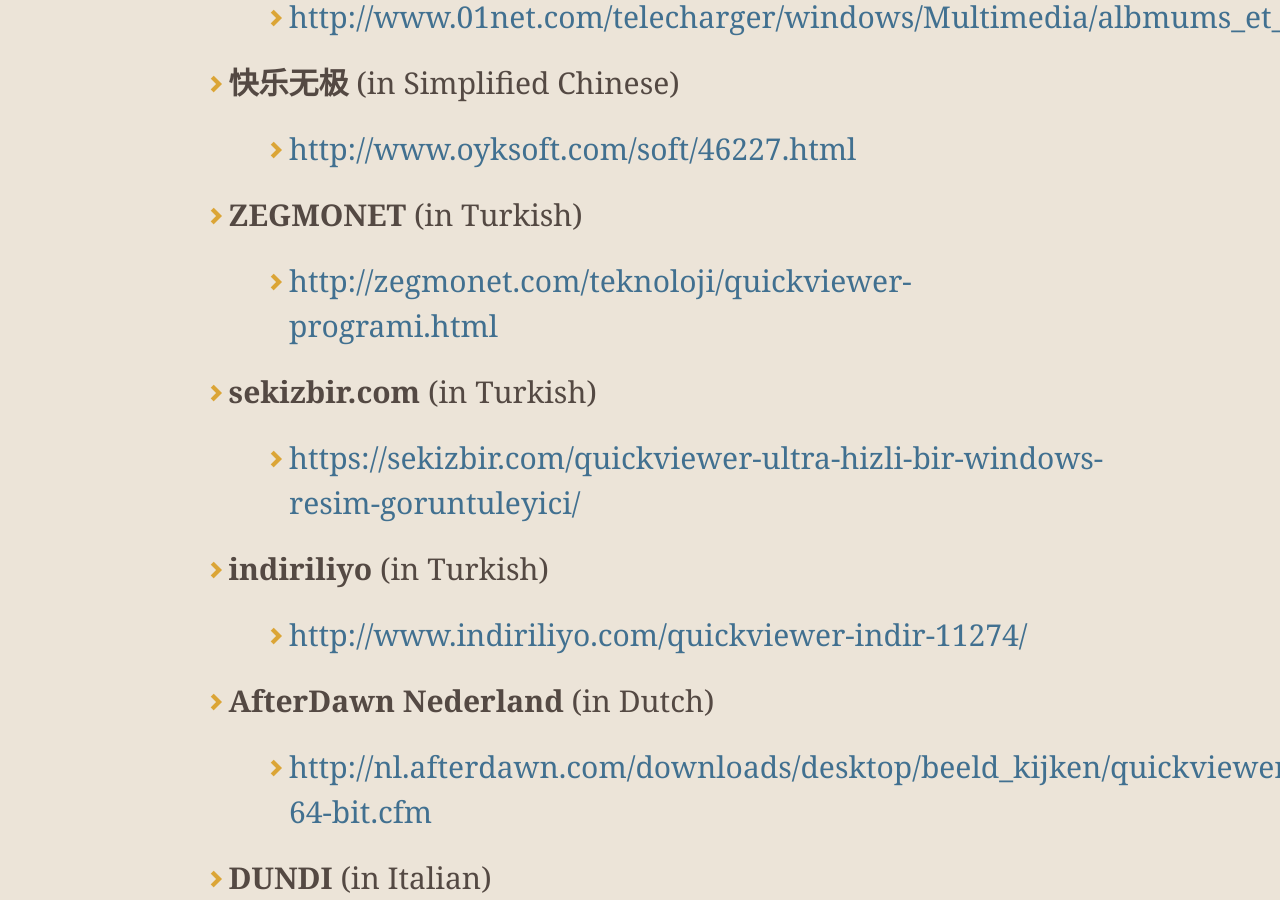
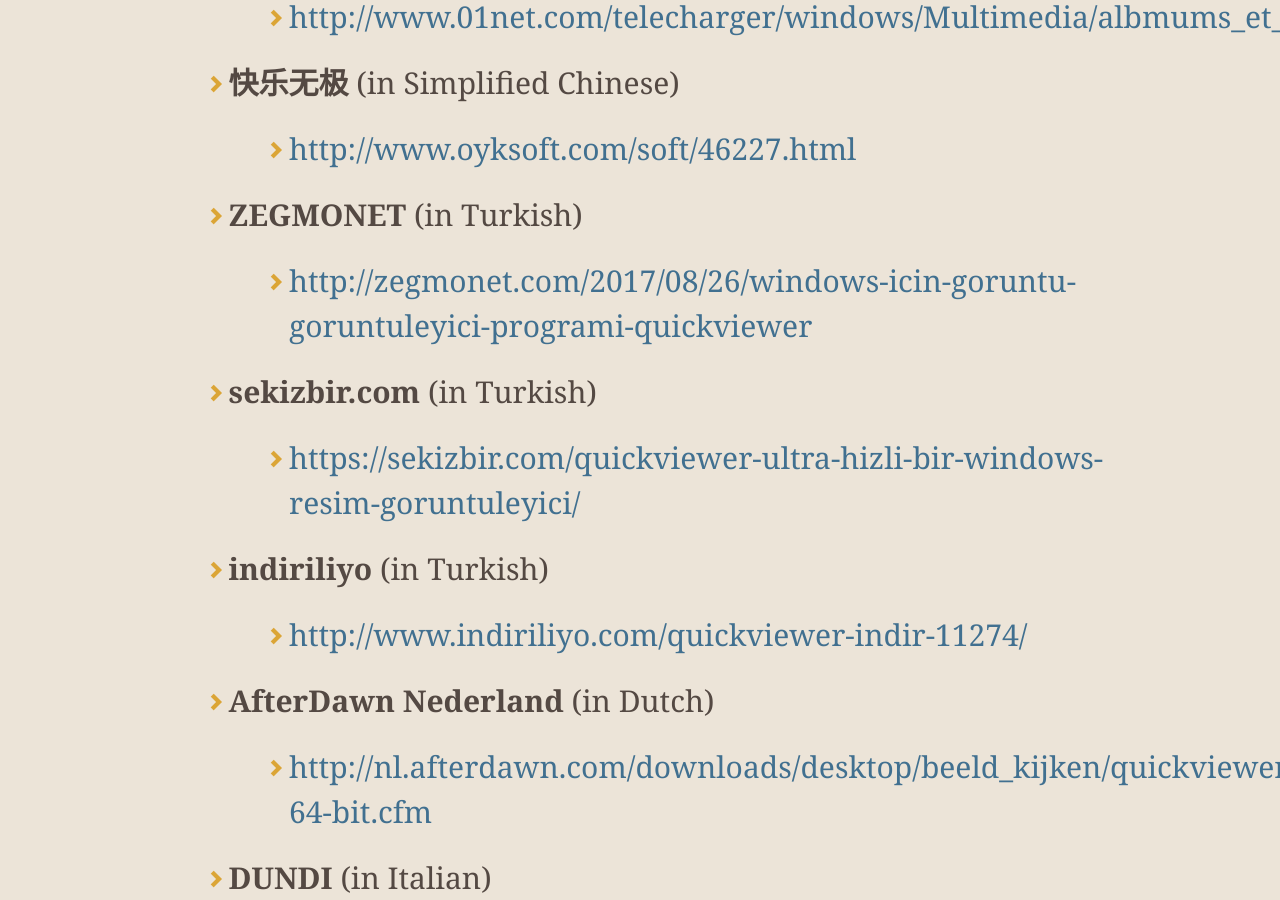
Before and after one commit to kanryu/quickviewer, a Jekyll site: the page built from docs/index.md, in a window 1280 px wide and 900 px high, scrolled down 5712 px. Built offline with Jekyll 4.4.1, drawn with Linux system fonts in a browser that asks for light colours; nearby versions of some CDN libraries; comment, search, counter and statistics services are not loaded; our own code applies the rules of GitHub Pages for plain Markdown files; part of the change alters nothing that is shown.

Commit message:
Update index.md

```diff
--- a/docs/index.md
+++ b/docs/index.md
@@ -94,7 +94,7 @@ You can also clone the latest source code from **[this repository.](https://gith
 - **快乐无极** (in Simplified Chinese)
     - [http://www.oyksoft.com/soft/46227.html](http://www.oyksoft.com/soft/46227.html)
 - **ZEGMONET** (in Turkish)
-    - [http://zegmonet.com/teknoloji/quickviewer-programi.html](http://zegmonet.com/teknoloji/quickviewer-programi.html)
+    - [http://zegmonet.com/2017/08/26/windows-icin-goruntu-goruntuleyici-programi-quickviewer](http://zegmonet.com/2017/08/26/windows-icin-goruntu-goruntuleyici-programi-quickviewer)
 - **sekizbir.com** (in Turkish)
     - [https://sekizbir.com/quickviewer-ultra-hizli-bir-windows-resim-goruntuleyici/](https://sekizbir.com/quickviewer-ultra-hizli-bir-windows-resim-goruntuleyici/)
 - **indiriliyo** (in Turkish)
```
